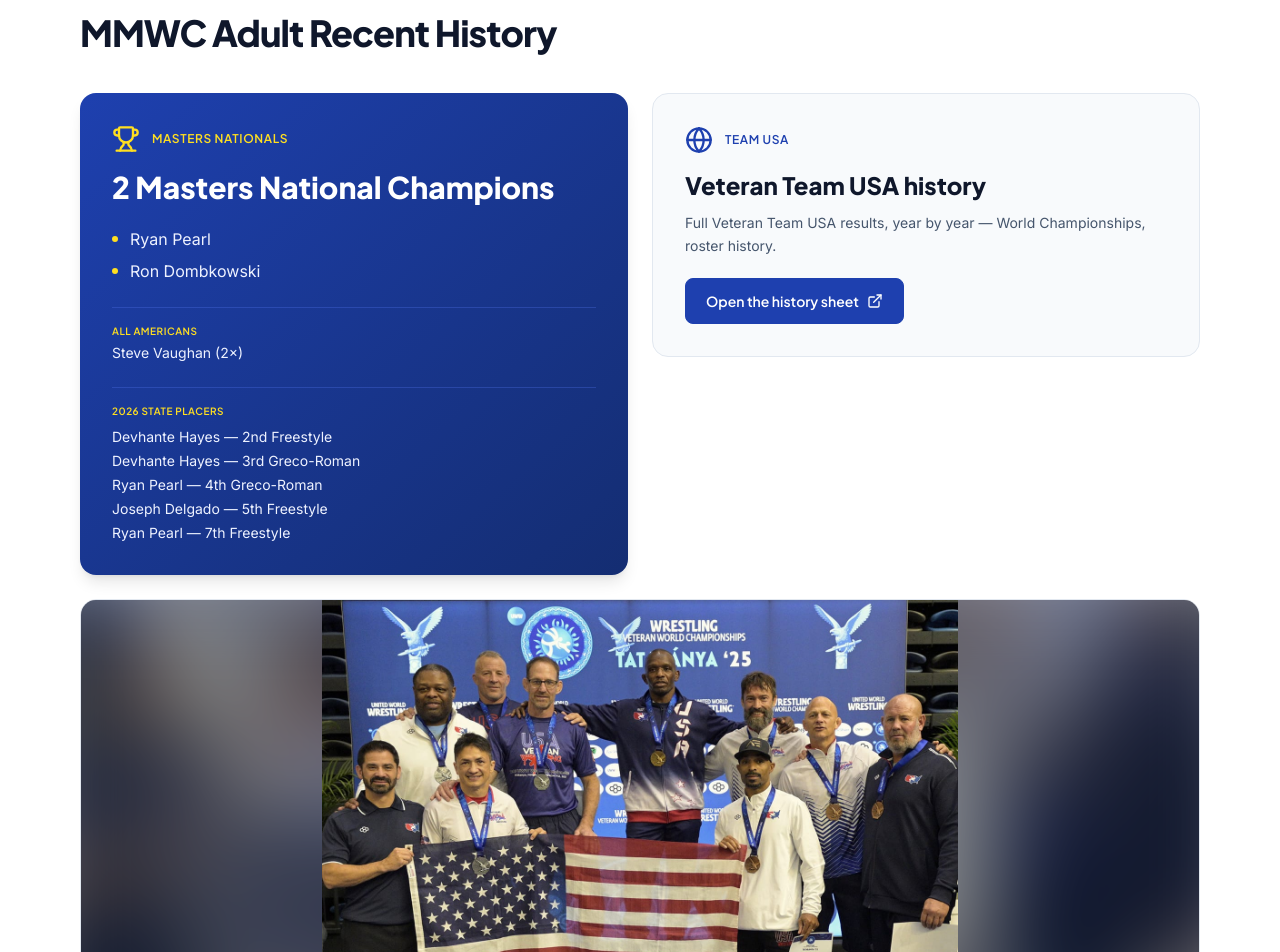
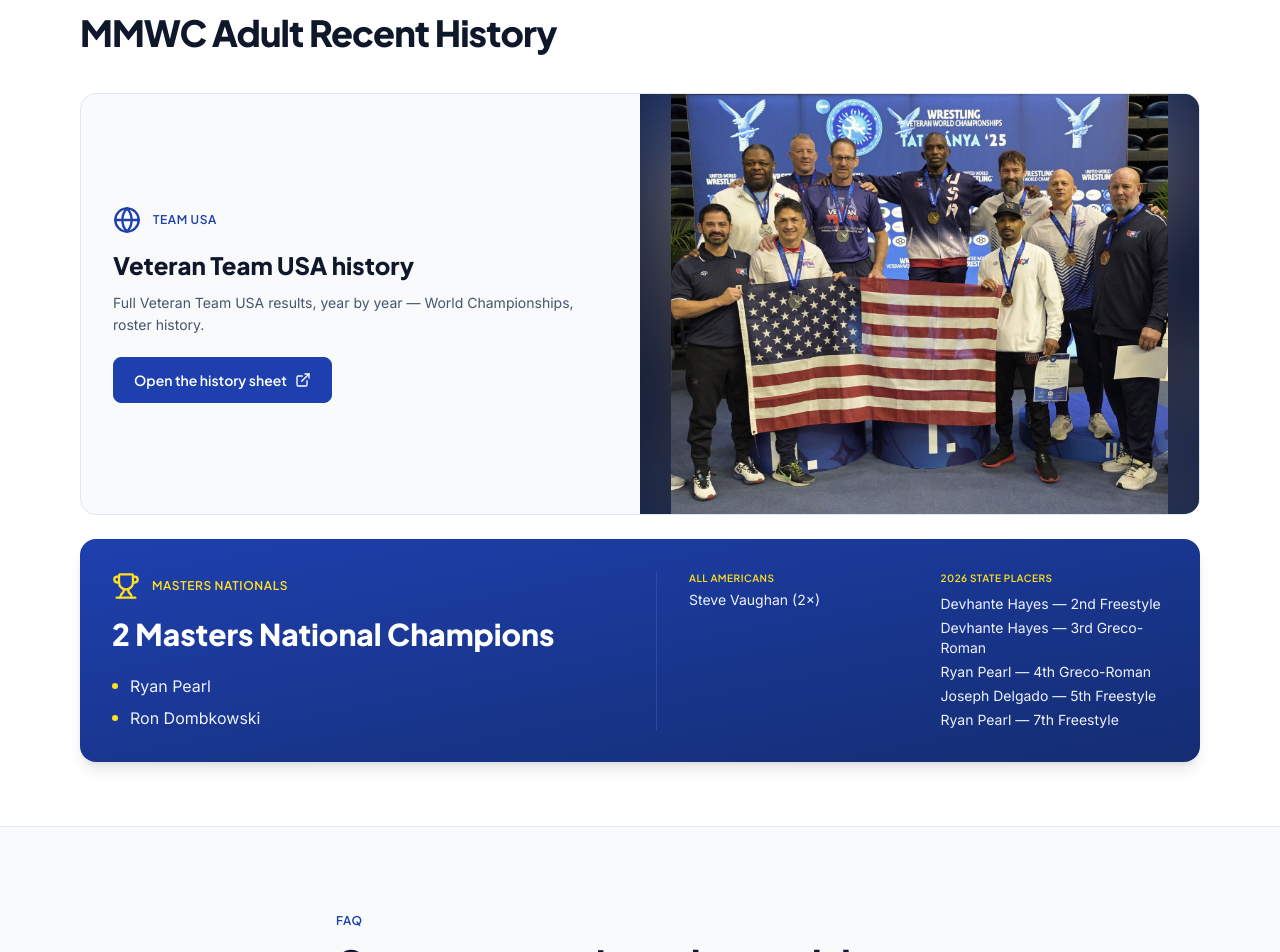
Before and after one commit to thefortaiagency/mira-mesa-wrestling, a Next.js app: page /masters in a window 1280 px wide. Shown: the part 1860-2812 px from the top of the page. Built offline with nearby package versions, Linux system fonts and the light colour scheme.

Commit message:
feat(masters): stack adult history cards, horizontal layout, photo in Team USA card, Veteran history on top

```diff
--- a/src/app/masters/page.tsx
+++ b/src/app/masters/page.tsx
@@ -190,8 +190,48 @@ export default function MastersPage() {
           <h2 className="mt-3 text-3xl sm:text-4xl font-heading font-extrabold text-slate-900">
             MMWC Adult Recent History
           </h2>
-          <div className="mt-10 grid md:grid-cols-2 gap-6 items-start">
-            <div className="bg-gradient-to-br from-blue-700 to-blue-900 text-white rounded-2xl p-8 shadow-lg">
+          <div className="mt-10 grid grid-cols-1 gap-6">
+            <div className="bg-slate-50 border border-slate-200 rounded-2xl overflow-hidden grid md:grid-cols-2">
+              <div className="p-8 flex flex-col justify-center">
+                <div className="flex items-center gap-3 mb-4">
+                  <Globe className="w-7 h-7 text-blue-700" />
+                  <span className="text-blue-700 text-xs font-heading font-semibold tracking-wider uppercase">Team USA</span>
+                </div>
+                <p className="font-heading font-extrabold text-2xl text-slate-900 leading-tight">Veteran Team USA history</p>
+                <p className="mt-3 text-slate-600 text-sm leading-relaxed">
+                  Full Veteran Team USA results, year by year — World Championships, roster history.
+                </p>
+                <a
+                  href="https://docs.google.com/spreadsheets/d/1ZH3lkpdzPuQppYZyBvBTwUUz7DhbNm7fmab1rU9UdDc/edit?pli=1&gid=0#gid=0"
+                  target="_blank"
+                  rel="noopener noreferrer"
+                  className="mt-5 self-start inline-flex items-center justify-center gap-2 px-5 py-3 bg-blue-700 rounded-lg border border-blue-700 hover:bg-blue-800 hover:shadow-md transition-all text-white text-sm font-heading font-semibold"
+                >
+                  <span>Open the history sheet</span>
+                  <ExternalLink className="w-4 h-4" />
+                </a>
+              </div>
+              <div className="relative min-h-[300px] md:min-h-[420px] overflow-hidden bg-blue-950">
+                <Image
+                  src="/images/veteran-team-usa-tatabanya-2025.jpg"
+                  alt=""
+                  aria-hidden="true"
+                  fill
+                  className="object-cover scale-110 blur-2xl"
+                  sizes="(min-width: 768px) 50vw, 100vw"
+                />
+                <div className="absolute inset-0 bg-blue-950/40" />
+                <Image
+                  src="/images/veteran-team-usa-tatabanya-2025.jpg"
+                  alt="Team USA Veteran wrestlers on the podium at the 2025 UWW Veteran World Championships in Tatabánya, Hungary"
+                  fill
+                  className="object-contain"
+                  sizes="(min-width: 768px) 50vw, 100vw"
+                />
+              </div>
+            </div>
+            <div className="bg-gradient-to-br from-blue-700 to-blue-900 text-white rounded-2xl p-8 shadow-lg grid md:grid-cols-2 gap-8 md:items-center">
+              <div>
                 <div className="flex items-center gap-3 mb-4">
                   <Trophy className="w-7 h-7 text-yellow-300" />
                   <span className="text-yellow-300 text-xs font-heading font-semibold tracking-wider uppercase">Masters Nationals</span>
@@ -207,11 +247,13 @@ export default function MastersPage() {
                     Ron Dombkowski
                   </li>
                 </ul>
-              <div className="mt-6 pt-4 border-t border-blue-400/30">
+              </div>
+              <div className="grid sm:grid-cols-2 gap-6 md:border-l md:border-blue-400/30 md:pl-8">
+                <div>
                   <p className="text-[10px] uppercase tracking-wider text-yellow-300 font-heading font-semibold">All Americans</p>
                   <p className="mt-1 text-sm text-blue-50">Steve Vaughan (2×)</p>
                 </div>
-              <div className="mt-6 pt-4 border-t border-blue-400/30">
+                <div>
                   <p className="text-[10px] uppercase tracking-wider text-yellow-300 font-heading font-semibold">2026 State Placers</p>
                   <ul className="mt-2 space-y-1 text-sm text-blue-50">
                     <li>Devhante Hayes — 2nd Freestyle</li>
@@ -222,50 +264,8 @@ export default function MastersPage() {
                   </ul>
                 </div>
               </div>
-            <div className="bg-slate-50 border border-slate-200 rounded-2xl p-8">
-              <div className="flex items-center gap-3 mb-4">
-                <Globe className="w-7 h-7 text-blue-700" />
-                <span className="text-blue-700 text-xs font-heading font-semibold tracking-wider uppercase">Team USA</span>
-              </div>
-              <p className="font-heading font-extrabold text-2xl text-slate-900 leading-tight">Veteran Team USA history</p>
-              <p className="mt-3 text-slate-600 text-sm leading-relaxed">
-                Full Veteran Team USA results, year by year — World Championships, roster history.
-              </p>
-              <a
-                href="https://docs.google.com/spreadsheets/d/1ZH3lkpdzPuQppYZyBvBTwUUz7DhbNm7fmab1rU9UdDc/edit?pli=1&gid=0#gid=0"
-                target="_blank"
-                rel="noopener noreferrer"
-                className="mt-5 inline-flex items-center justify-center gap-2 px-5 py-3 bg-blue-700 rounded-lg border border-blue-700 hover:bg-blue-800 hover:shadow-md transition-all text-white text-sm font-heading font-semibold"
-              >
-                <span>Open the history sheet</span>
-                <ExternalLink className="w-4 h-4" />
-              </a>
             </div>
           </div>
-
-          <figure className="mt-6">
-            <div className="relative w-full h-[360px] sm:h-[440px] md:h-[540px] overflow-hidden rounded-2xl border border-slate-200">
-              <Image
-                src="/images/veteran-team-usa-tatabanya-2025.jpg"
-                alt=""
-                aria-hidden="true"
-                fill
-                className="object-cover scale-110 blur-2xl"
-                sizes="100vw"
-              />
-              <div className="absolute inset-0 bg-blue-950/40" />
-              <Image
-                src="/images/veteran-team-usa-tatabanya-2025.jpg"
-                alt="Team USA Veteran wrestlers on the podium at the 2025 UWW Veteran World Championships in Tatabánya, Hungary"
-                fill
-                className="object-contain"
-                sizes="100vw"
-              />
-            </div>
-            <figcaption className="mt-3 text-center text-sm text-slate-500 font-heading">
-              Team USA Veterans on the podium — 2025 UWW Veteran World Championships, Tatabánya, Hungary
-            </figcaption>
-          </figure>
         </div>
       </section>
 
```
Lines whose indentation alone changed are shown as unchanged.
